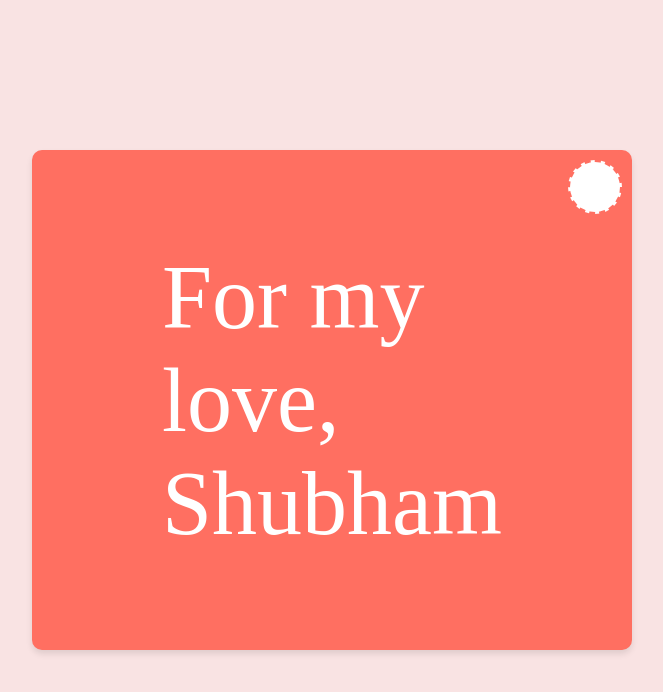
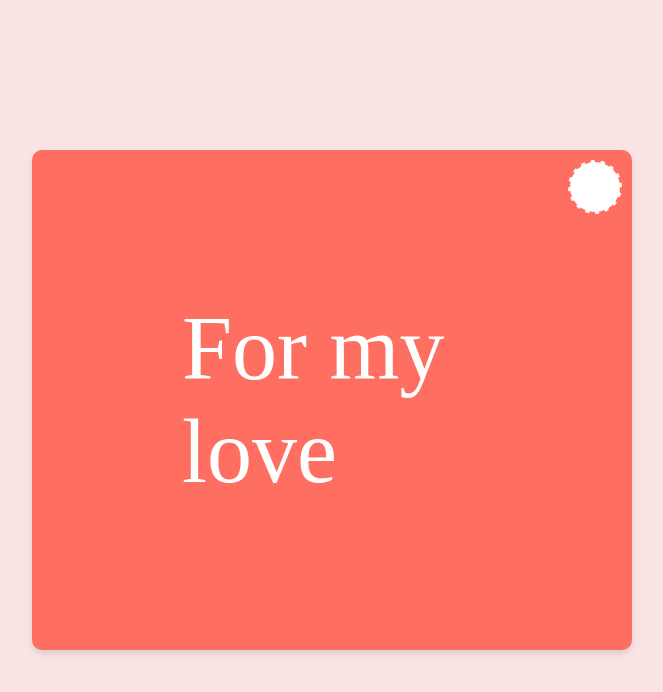
Before and after one commit to Rimjhim0405/valentines-card, a plain HTML site: page index.html in a window 1280 px wide. Shown: the whole page, without its empty margins (308-971 px from the left). Drawn offline with Linux system fonts and the light colour scheme.

Commit message:
index.html

```diff
--- a/index.html
+++ b/index.html
@@ -10,7 +10,7 @@
   <div class="card">
     <div class="envelope" onclick="openEnvelope()">
       <div class="stamp"></div>
-      <div class="letter-in-envelope"><p style="font-family:'freestyle script'" > For my love, <br> Shubham </p></div>
+      <div class="letter-in-envelope"><p style="font-family:'freestyle script'" > For my love </p></div>
     </div>
     <div class="letter hidden" id="letter">
         <img src="https://i.pinimg.com/originals/17/5d/d3/175dd321b228e72ef723cafdf430eb35.gif" style="width:180px; height:150px ">
```
